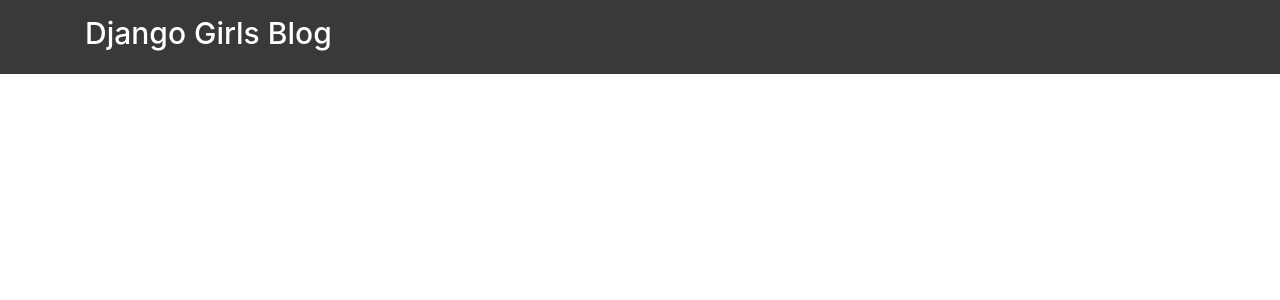
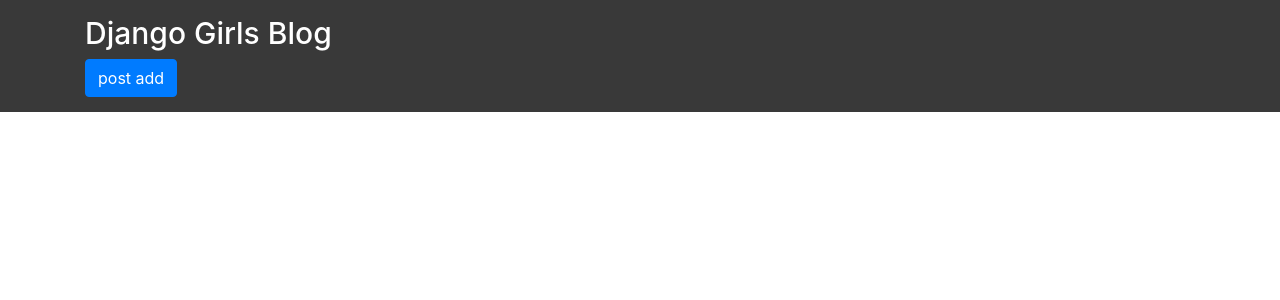
Before and after one commit to seokjaehong/Djangogirls-Tutorial, a Django app: template django/templates/base.html in a window 1280 px wide. Shown: the top 300 px of the page. Run offline with Django 3.2, Linux system fonts and the light colour scheme; the template is opened without the code that fills it, so the values that code supplies are empty; some libraries are stand-ins or nearby versions.

Commit message:
post_add vew, url, template생성 및 extens로 템플릿 확장 사용

```diff
--- a/django/blog/urls.py
+++ b/django/blog/urls.py
@@ -1,11 +1,16 @@
-from django.urls import path, re_path
+from django.urls import path
 from . import views
 
 urlpatterns = [
-    path('list', views.post_list, name ='post-list'),
+    path('', views.post_list, name ='post-list'),
     #path('detail/', views.post_detail),
     # re_path(r'(?P<pk>\d+)/$', views.post_detail)
     path('<int:pk>/', views.post_detail, name='post-detail'),
+
+    # localhost :8000/add 에 접근할 수있는 path구현
+    path('add', views.post_add, name = 'post-add')
+
+
 
     # 숫자가 1개 이상 반복도니느 경우를 정규표현식으로 하고
     # 해당반복구간을 그룹으로 묶고 그룹이름을 pk로 지정
--- a/django/templates/base.html
+++ b/django/templates/base.html
@@ -14,6 +14,8 @@
 <div class="header">
     <div class="container">
         <h1><a href="{% url 'post-list' %}">Django Girls Blog</a></h1>
+        {% block addlink %}<a href="{% url 'post-add' %}" class="btn btn-primary">post add</a>{% endblock %}
+
     </div>
 </div>
 <div class="contrainer">
--- /dev/null
+++ b/django/templates/blog/post_add.html
@@ -0,0 +1,4 @@
+{% extends 'base.html' %}
+
+
+{% block title %}Post Add{% endblock %}
--- a/django/templates/blog/post_detail.html
+++ b/django/templates/blog/post_detail.html
@@ -1,4 +1,5 @@
 {% extends 'base.html' %}
+
 
 {% block title %}Post List{% endblock %}
 
```
Also changed, not shown: django/blog/views.py (+12 -1 lines), django/blog/forms.py (added).
